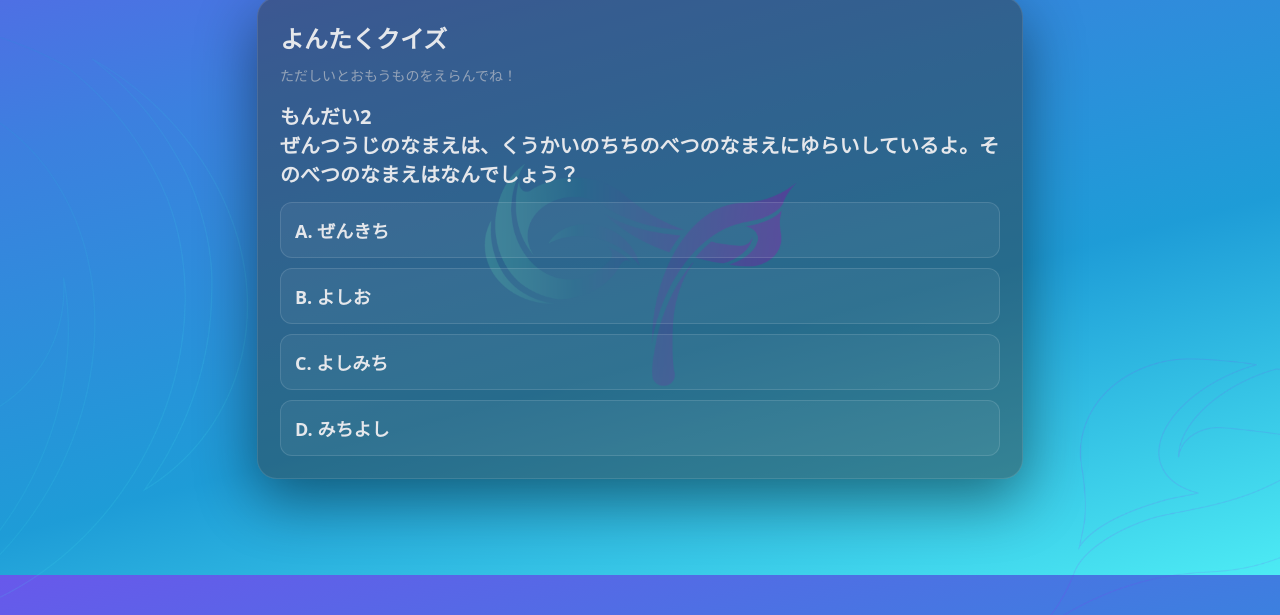
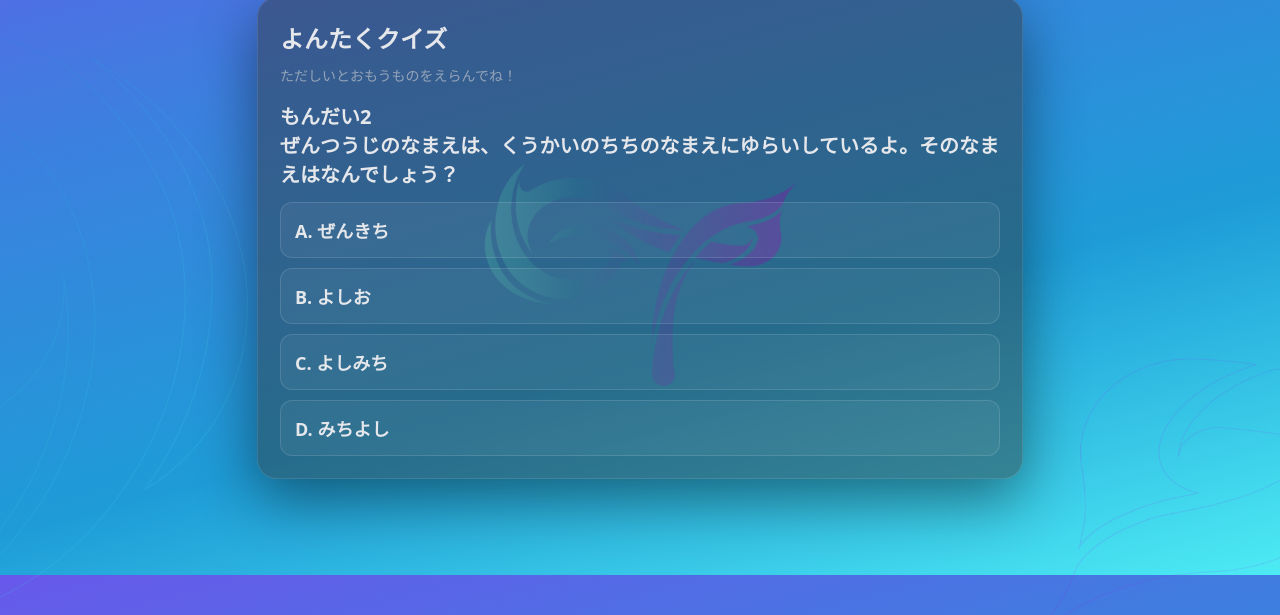
Before and after one commit to zentsuji/qr-3-1, a plain HTML site: page qr-3-2.html in a window 1280 px wide. Shown: the part 225-840 px from the top of the page. Drawn offline with Linux system fonts and the light colour scheme.

Commit message:
refactor: 問題文の修正

```diff
--- a/qr-3-2.html
+++ b/qr-3-2.html
@@ -282,7 +282,7 @@
       /* ====== クイズ定義（ここを書き換えて使います） ====== */
       const QUIZ_DATA = {
         question:
-          "もんだい2<br>ぜんつうじのなまえは、くうかいのちちのべつのなまえにゆらいしているよ。そのべつのなまえはなんでしょう？",
+          "もんだい2<br>ぜんつうじのなまえは、くうかいのちちのなまえにゆらいしているよ。そのなまえはなんでしょう？",
         choices: [
           "A. ぜんきち",
           "B. よしお",
```
